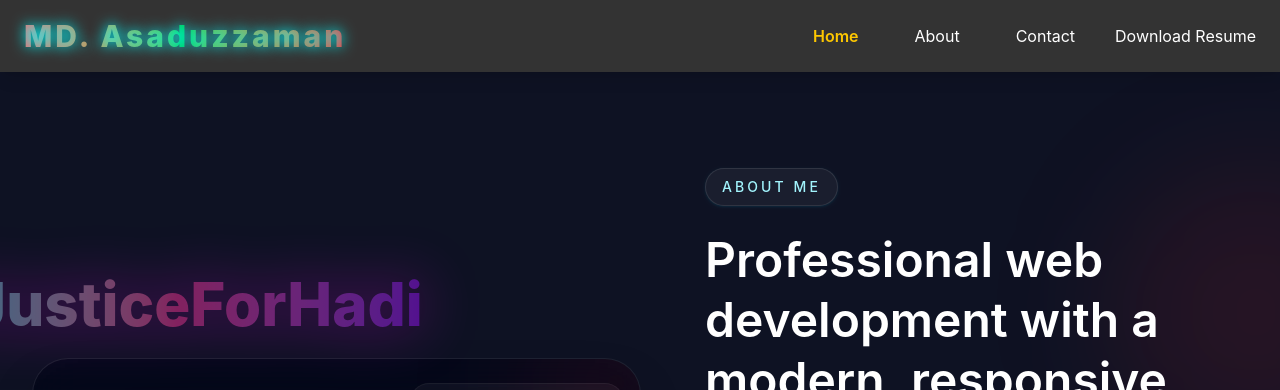
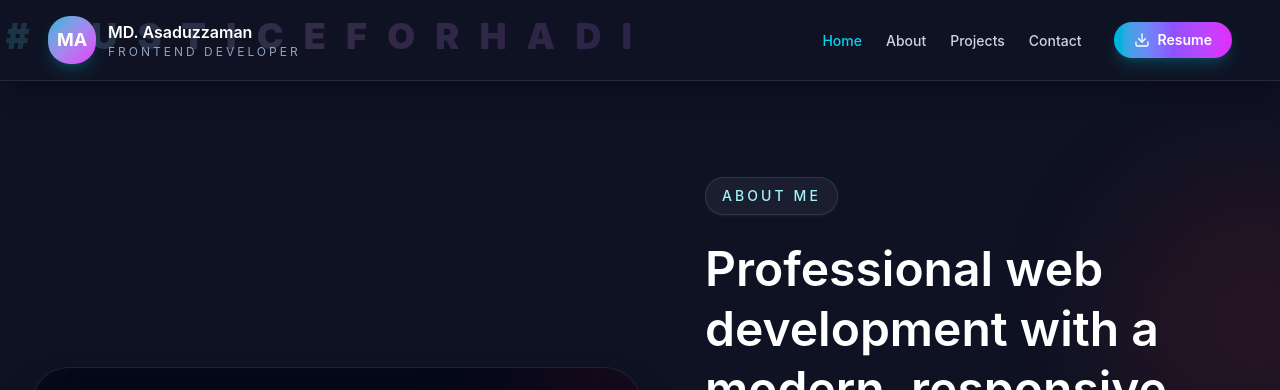
Before and after one commit to AsadFahimTEC/my-portfolio-final, a Next.js app: page / in a window 1280 px wide. Shown: the top 390 px of the page. Built offline with nearby package versions, Linux system fonts and the light colour scheme.

Commit message:
redirect issue solve properly

```diff
--- a/src/app/components/ContactUs.tsx
+++ b/src/app/components/ContactUs.tsx
@@ -44,6 +44,7 @@ const ContactUs = () => {
 
   return (
     <motion.section
+      id="contact"
       initial="hidden"
       whileInView="visible"
       viewport={{ once: true, amount: 0.3 }}
--- a/src/app/components/sections/EventCategories.tsx
+++ b/src/app/components/sections/EventCategories.tsx
@@ -54,6 +54,7 @@ const EventCategories = () => {
 
   return (
     <motion.section
+      id="projects"
       initial="hidden"
       whileInView="visible"
       viewport={{ once: true, amount: 0.3 }}
--- a/src/components/navbar1.tsx
+++ b/src/components/navbar1.tsx
@@ -1,40 +1,33 @@
 "use client";
 
-import { useState } from "react";
+import { useEffect, useState } from "react";
 import Link from "next/link";
 import { usePathname } from "next/navigation";
-import { motion } from "framer-motion";
+import { motion, AnimatePresence } from "framer-motion";
+import { Menu, X, Download } from "lucide-react";
+
+const navLinks = [
+  { href: "/", label: "Home", hash: "" },
+  { href: "/#about-me", label: "About", hash: "#about-me" },
+  { href: "/#projects", label: "Projects", hash: "#projects" },
+  { href: "/#contact", label: "Contact", hash: "#contact" },
+];
 
 export default function NavBar() {
   const [isOpen, setIsOpen] = useState(false);
+  const [activeHash, setActiveHash] = useState("");
   const pathname = usePathname();
 
-  const navItem = (href: string, label: string) => (
-    <Link
-      href={href}
-      onClick={() => setIsOpen(false)}
-      className={`relative px-4 py-2 transition duration-300 ${
-        pathname === href
-          ? "text-yellow-400 font-semibold"
-          : "hover:text-cyan-400"
-      }`}
-    >
-      {label}
-    </Link>
-  );
+  useEffect(() => {
+    if (typeof window === "undefined") return;
+    const updateHash = () => setActiveHash(window.location.hash || "");
+    updateHash();
+    window.addEventListener("hashchange", updateHash);
+    return () => window.removeEventListener("hashchange", updateHash);
+  }, []);
 
   const downloadResume = () => {
-    const content = `
-MD. Asaduzzaman
-MERN Stack Developer
-
-Skills:
-- MongoDB
-- Express.js
-- React.js
-- Next.js
-- Node.js
-    `;
+    const content = `MD. Asaduzzaman\nMERN Stack Developer\n\nSkills:\n- MongoDB\n- Express.js\n- React.js\n- Next.js\n- Node.js\n`;
 
     const blob = new Blob([content], { type: "text/plain" });
     const url = URL.createObjectURL(blob);
@@ -42,80 +35,157 @@ Skills:
     a.href = url;
     a.download = "resume.txt";
     a.click();
+    URL.revokeObjectURL(url);
+  };
+
+  const isActive = (hash: string, href: string) => {
+    if (hash) {
+      return pathname === "/" && activeHash === hash;
+    }
+    return pathname === "/" && activeHash === "";
+  };
+
+  const headerVariants = {
+    hidden: { opacity: 0, y: -24 },
+    visible: { opacity: 1, y: 0, transition: { duration: 0.75 } },
+  };
+
+  const menuVariants = {
+    hidden: { opacity: 0, y: -20 },
+    visible: { opacity: 1, y: 0, transition: { duration: 0.4 } },
   };
 
   return (
-    <header className="relative z-50 w-full">
-      <nav className="flex items-center justify-between px-6 py-4 bg-black/80 backdrop-blur-lg text-white shadow-lg">
-        {/* LED Animated Title */}
+    <motion.header
+      initial="hidden"
+      animate="visible"
+      variants={headerVariants}
+      className="relative sticky top-0 z-50 overflow-hidden border-b border-white/10 bg-slate-950/95 backdrop-blur-xl shadow-xl shadow-slate-950/20"
+    >
+      <div className="pointer-events-none absolute inset-x-0 top-0 z-0 h-28 overflow-hidden">
+        <motion.span
+          initial={{ x: -320, opacity: 0.16, y: -8 }}
+          animate={{ x: 1280 }}
+          transition={{ repeat: Infinity, duration: 34, ease: "linear" }}
+          className="absolute left-0 top-6 inline-block whitespace-nowrap text-4xl font-black uppercase tracking-[0.56em] text-transparent bg-clip-text bg-gradient-to-r from-cyan-300 via-fuchsia-300 to-purple-400"
+        >
+          #JusticeForHadi
+        </motion.span>
+        <motion.span
+          initial={{ x: 280, opacity: 0.12, y: 10 }}
+          animate={{ x: -1040 }}
+          transition={{ repeat: Infinity, duration: 38, ease: "linear" }}
+          className="absolute left-0 top-16 inline-block whitespace-nowrap text-3xl font-black uppercase tracking-[0.42em] text-transparent bg-clip-text bg-gradient-to-r from-cyan-300 via-fuchsia-300 to-purple-400"
+        >
+          #JusticeForHadi
+        </motion.span>
+      </div>
 
+      <div className="relative z-10 mx-auto flex max-w-7xl items-center justify-between px-5 py-4 md:px-8 lg:px-12">
         <motion.div
-          initial={{ opacity: 0, y: -20 }}
-          animate={{ opacity: 1, y: 0 }}
+          initial={{ opacity: 0, x: -20 }}
+          animate={{ opacity: 1, x: 0 }}
           transition={{ duration: 0.8 }}
-          className="text-3xl font-extrabold tracking-widest"
+          className="flex items-center gap-3"
         >
-          <motion.span
-            animate={{
-              textShadow: [
-                "0 0 10px cyan",
-                "0 0 20px magenta",
-                "0 0 10px cyan",
-              ],
-            }}
-            transition={{ duration: 4, repeat: Infinity }}
-            className="bg-gradient-to-r from-red-400 via-green-500 to-red-500 bg-clip-text text-transparent"
-          >
-            MD. Asaduzzaman
-          </motion.span>
+          <div className="flex h-12 w-12 items-center justify-center rounded-3xl bg-gradient-to-br from-cyan-500 to-fuchsia-500 text-white shadow-lg shadow-cyan-500/20">
+            <span className="text-lg font-bold">MA</span>
+          </div>
+          <div>
+            <p className="text-base font-semibold text-white">MD. Asaduzzaman</p>
+            <p className="text-xs uppercase tracking-[0.25em] text-slate-400">Frontend Developer</p>
+          </div>
         </motion.div>
 
-    <motion.div
-      initial={{ x: -600, y: 250 }}
-      animate={{ x: 1600 }}
-      transition={{
-        duration: 30,
-        repeat: Infinity,
-        ease: 'linear'
-      }}
-      className="absolute top-1/3 text-4xl md:text-6xl font-extrabold pointer-events-none z-0"
-    >
-      <span className="bg-gradient-to-r from-cyan-400 via-pink-500 to-purple-600 bg-clip-text text-transparent drop-shadow-[0_0_30px_rgba(255,0,255,0.8)] animate-pulse">
-        #JusticeForHadi
-      </span>
-    </motion.div>
+        <div className="hidden md:flex items-center gap-8">
+          <motion.div
+            initial="hidden"
+            animate="visible"
+            variants={{
+              hidden: { opacity: 0 },
+              visible: { opacity: 1, transition: { staggerChildren: 0.08, delayChildren: 0.15 } },
+            }}
+            className="flex items-center gap-6"
+          >
+            {navLinks.map(({ href, label, hash }) => (
+              <motion.div key={href} variants={menuVariants}>
+                <Link
+                  href={href}
+                  onClick={() => setActiveHash(hash)}
+                  className={`text-sm font-medium transition ${
+                    isActive(hash, href)
+                      ? "text-cyan-400"
+                      : "text-slate-300 hover:text-white"
+                  }`}
+                >
+                  {label}
+                </Link>
+              </motion.div>
+            ))}
+          </motion.div>
 
-        {/* Desktop Menu */}
-        <div className="hidden md:flex gap-6 items-center">
-          {navItem("/", "Home")}
-          {navItem("/about", "About")}
-          {navItem("/contact", "Contact")}
-          <button
+          <motion.button
+            whileHover={{ y: -1 }}
+            whileTap={{ scale: 0.98 }}
             onClick={downloadResume}
-            className="hover:text-green-400 transition"
+            className="inline-flex items-center gap-2 rounded-full bg-gradient-to-r from-cyan-500 via-violet-500 to-fuchsia-500 px-5 py-2 text-sm font-semibold text-white shadow-lg shadow-cyan-500/20 transition hover:brightness-110"
           >
-            Download Resume
-          </button>
+            <Download className="h-4 w-4" />
+            Resume
+          </motion.button>
         </div>
 
-        {/* Mobile Toggle */}
         <button
-          onClick={() => setIsOpen(!isOpen)}
-          className="md:hidden text-2xl"
+          onClick={() => setIsOpen((prev) => !prev)}
+          className="inline-flex h-11 w-11 items-center justify-center rounded-2xl border border-white/10 bg-slate-950/80 text-slate-200 transition hover:border-cyan-400 hover:text-white md:hidden"
+          aria-label={isOpen ? "Close menu" : "Open menu"}
         >
-          ☰
+          {isOpen ? <X className="h-5 w-5" /> : <Menu className="h-5 w-5" />}
         </button>
-      </nav>
+      </div>
 
-      {/* Mobile Menu */}
-      {isOpen && (
-        <div className="flex flex-col md:hidden bg-black/95 px-6 py-4 gap-4 text-white">
-          {navItem("/", "Home")}
-          {navItem("/about", "About")}
-          {navItem("/contact", "Contact")}
-          <button onClick={downloadResume}>Download Resume</button>
-        </div>
-      )}
-    </header>
+      <AnimatePresence>
+        {isOpen && (
+          <motion.div
+            initial={{ opacity: 0, height: 0 }}
+            animate={{ opacity: 1, height: "auto" }}
+            exit={{ opacity: 0, height: 0 }}
+            transition={{ duration: 0.25 }}
+            className="md:hidden overflow-hidden border-t border-white/10 bg-slate-950/95 px-5 py-4"
+          >
+            <div className="flex flex-col gap-3">
+              {navLinks.map(({ href, label, hash }) => (
+                <Link
+                  key={href}
+                  href={href}
+                  onClick={() => {
+                    setIsOpen(false);
+                    setActiveHash(hash);
+                  }}
+                  className={`rounded-2xl px-4 py-3 text-sm font-medium transition ${
+                    isActive(hash, href)
+                      ? "bg-cyan-500/10 text-cyan-300"
+                      : "text-slate-300 hover:bg-white/5 hover:text-white"
+                  }`}
+                >
+                  {label}
+                </Link>
+              ))}
+            </div>
+
+            <button
+              onClick={() => {
+                downloadResume();
+                setIsOpen(false);
+              }}
+              className="mt-4 inline-flex w-full items-center justify-center gap-2 rounded-3xl bg-gradient-to-r from-cyan-500 to-fuchsia-500 px-4 py-3 text-sm font-semibold text-white shadow-lg shadow-cyan-500/20 transition hover:brightness-110"
+            >
+              <Download className="h-4 w-4" />
+              Download Resume
+            </button>
+          </motion.div>
+        )}
+      </AnimatePresence>
+    </motion.header>
   );
 }
```
